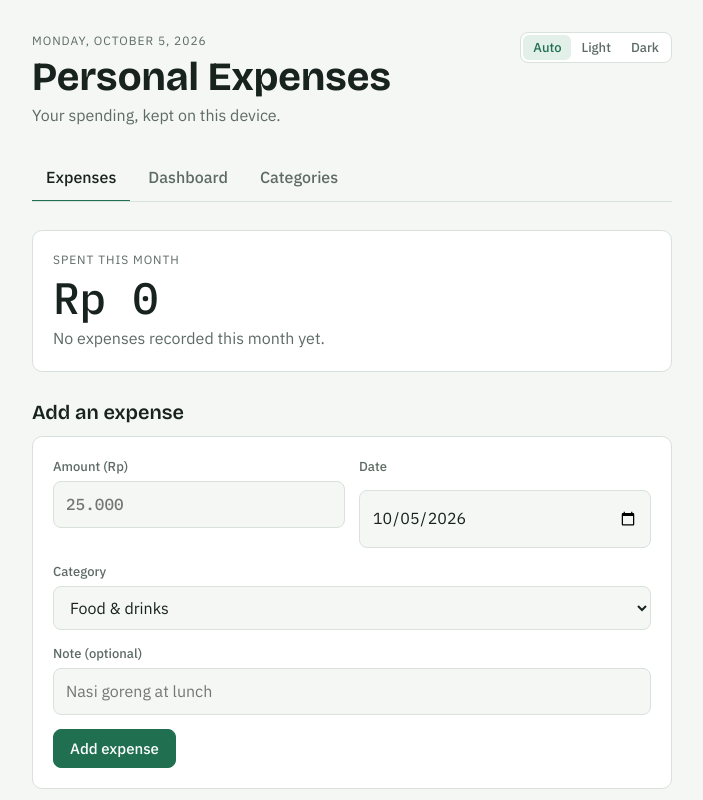
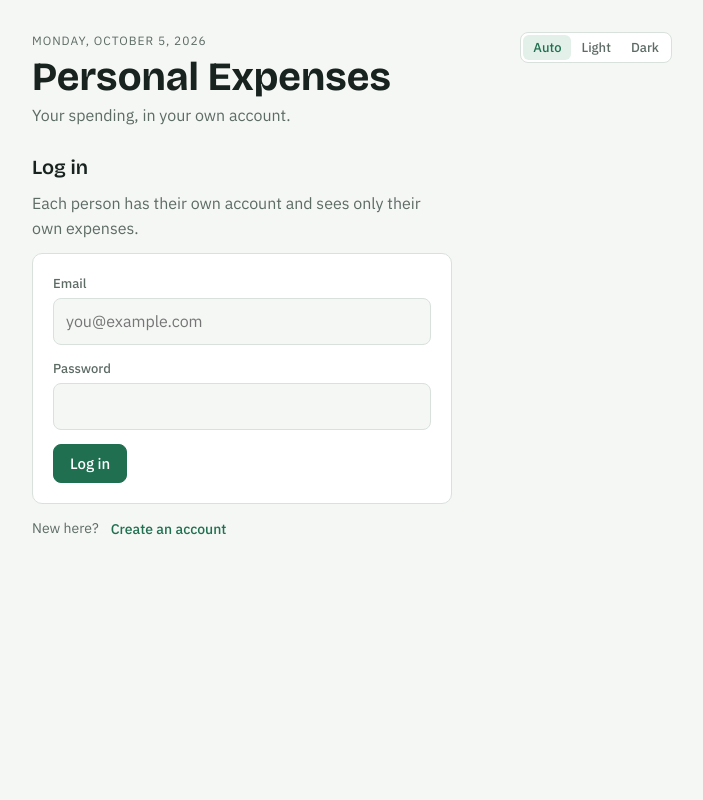
Before and after one commit to albertlee-coder/personal-expenses, a plain HTML site: page index.html in a window 1280 px wide. Shown: the top 800 px of the page, without its empty margins (288-991 px from the left). Drawn offline with nearby package versions, Linux system fonts and the light colour scheme.

Commit message:
Connect the app to the Supabase project to turn on login
Co-Authored-By: Claude Opus 5.5 (1M context) <noreply@anthropic.com>
Claude-Session: https://claude.ai/code/session_018KVsid6WRMBRmd7e15MchE

```diff
--- a/index.html
+++ b/index.html
@@ -356,8 +356,8 @@ const DEFAULT_CATEGORIES = [
 
 // Online database (Supabase). Fill both in to turn on email login, with separate data per person.
 // Leave them empty and the app keeps data in this browser only, with no login.
-const SUPABASE_URL = "";
-const SUPABASE_KEY = ""; // the "publishable" (anon) key; it is meant to be public, the database rules protect the data
+const SUPABASE_URL = "https://irbtptcuohqzklqkpzzr.supabase.co";
+const SUPABASE_KEY = "sb_publishable_6QvgKe1vJBguD_4nL6lWhA_c7Q_i-8T"; // the "publishable" (anon) key; it is meant to be public, the database rules protect the data
 const CLOUD = Boolean(SUPABASE_URL && SUPABASE_KEY);
 
 // ---- Data ----
```
